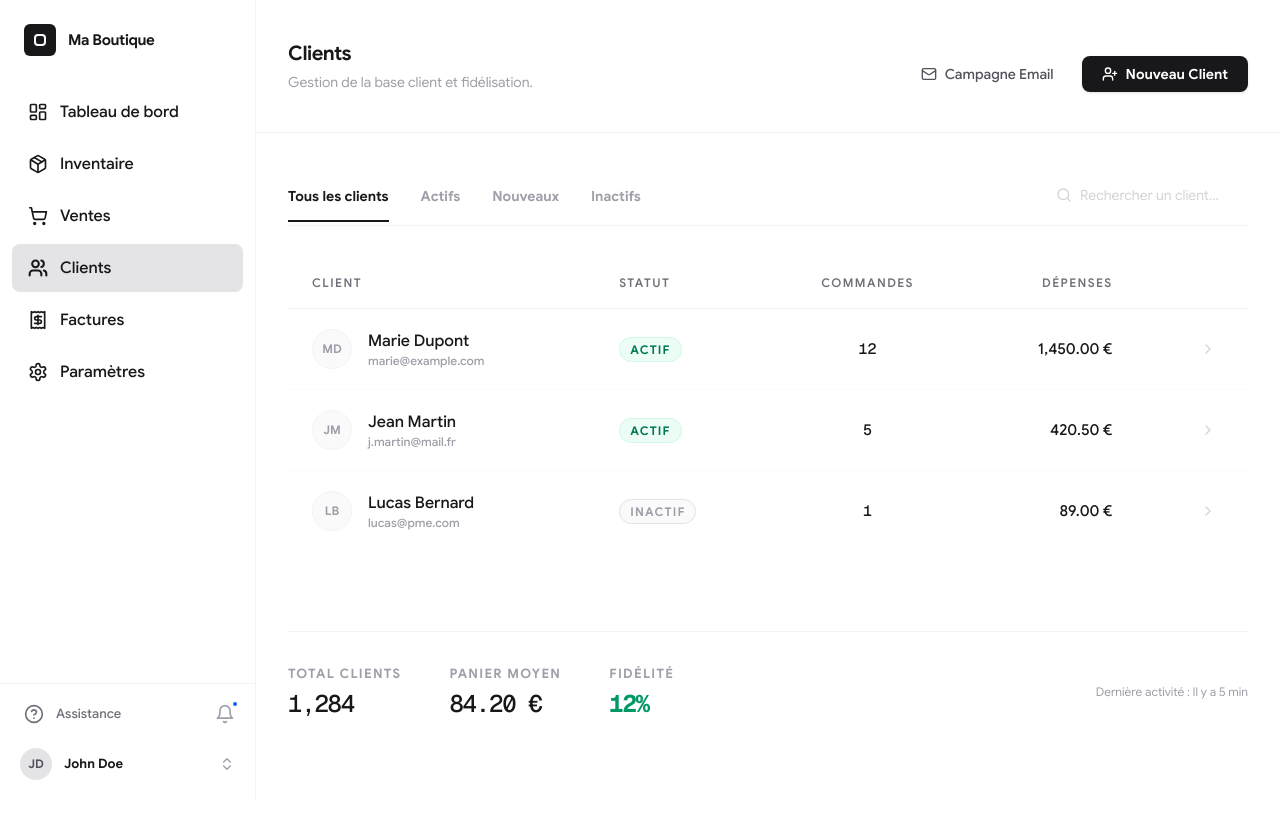
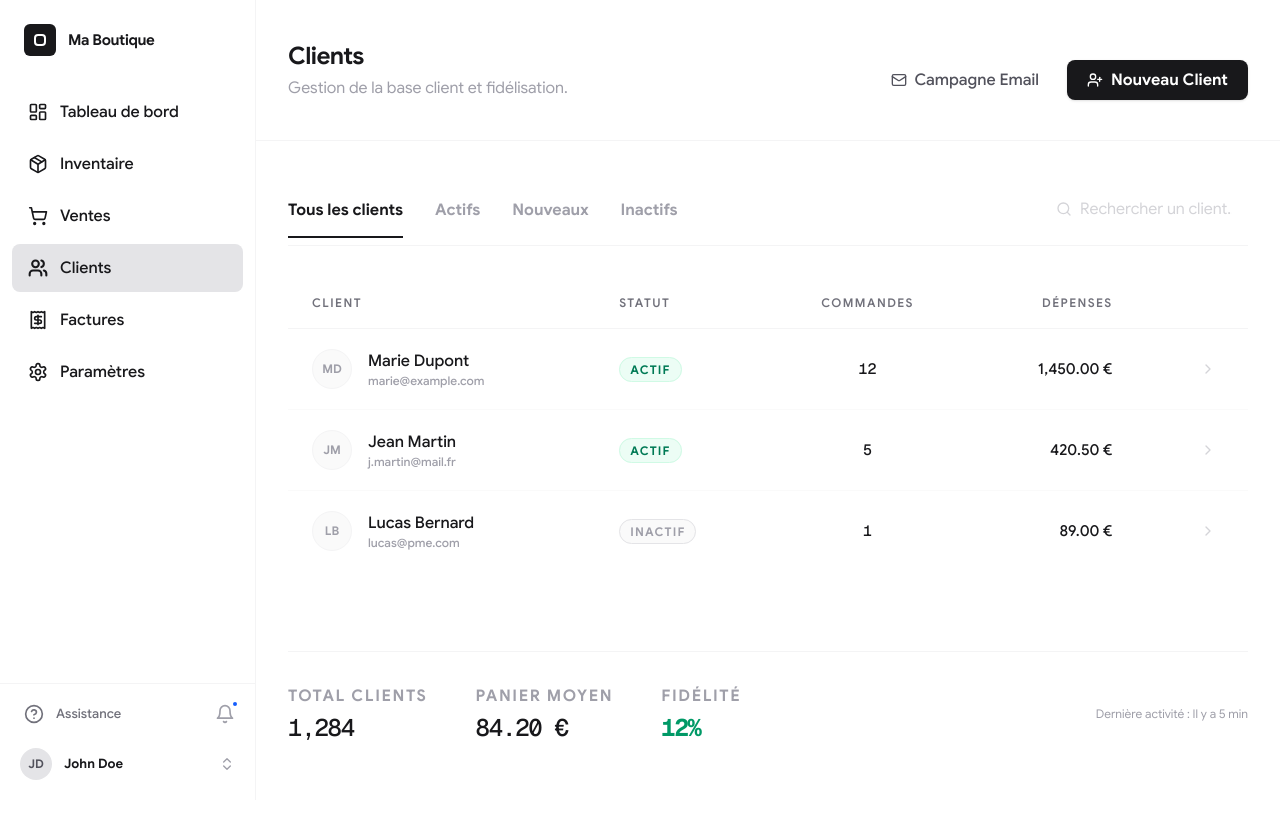
Before and after one commit to Salimkaneki/app.stockmasterr.com, a Next.js app: page /dashboard/customers in a window 1280 px wide. Shown: the top 818 px of the page. Built offline with nearby package versions, Linux system fonts and the light colour scheme.

Commit message:
ui: increase font sizes across admin pages for better readability

```diff
--- a/app/(admin)/dashboard/customers/page.tsx
+++ b/app/(admin)/dashboard/customers/page.tsx
@@ -88,15 +88,15 @@ export default function CustomersPage() {
       <div className="border-b border-zinc-100 px-8 py-10">
         <div className="max-w-350 mx-auto flex justify-between items-end">
           <div>
-            <h1 className="text-xl font-bold tracking-tight">Clients</h1>
-            <p className="text-zinc-400 text-sm mt-1 font-['Google_Sans']">Gestion de la base client et fidélisation.</p>
+            <h1 className="text-2xl font-bold tracking-tight">Clients</h1>
+            <p className="text-zinc-400 text-base mt-1 font-['Google_Sans']">Gestion de la base client et fidélisation.</p>
           </div>
           <div className="flex gap-3">
-            <button className="flex items-center gap-2 px-4 py-2 text-sm font-medium text-zinc-600 hover:text-zinc-900 transition-colors">
+            <button className="flex items-center gap-2 px-4 py-2 text-base font-medium text-zinc-600 hover:text-zinc-900 transition-colors">
               <LuMail className="w-4 h-4" />
               Campagne Email
             </button>
-            <button className="bg-zinc-900 text-white px-5 py-2 rounded-lg text-sm font-bold hover:bg-zinc-800 transition-all shadow-sm flex items-center gap-2">
+            <button className="bg-zinc-900 text-white px-5 py-2 rounded-lg text-base font-bold hover:bg-zinc-800 transition-all shadow-sm flex items-center gap-2">
               <LuUserPlus className="w-4 h-4" />
               Nouveau Client
             </button>
@@ -113,7 +113,7 @@ export default function CustomersPage() {
               <button
                 key={tab}
                 onClick={() => setActiveTab(tab)}
-                className={`text-sm font-bold pb-4 -mb-4.25 transition-colors relative font-['Google_Sans'] ${
+                className={`text-base font-bold pb-4 -mb-4.25 transition-colors relative font-['Google_Sans'] ${
                   activeTab === tab ? "text-zinc-900" : "text-zinc-400 hover:text-zinc-600"
                 }`}
               >
@@ -128,7 +128,7 @@ export default function CustomersPage() {
             <input
               type="text"
               placeholder="Rechercher un client..."
-              className="pl-6 pr-4 py-1 text-sm outline-none bg-transparent placeholder:text-zinc-300 w-48 focus:w-64 transition-all font-['Google_Sans']"
+              className="pl-6 pr-4 py-2 text-base outline-none bg-transparent placeholder:text-zinc-300 w-48 focus:w-64 transition-all font-['Google_Sans']"
             />
           </div>
         </div>
@@ -144,15 +144,15 @@ export default function CustomersPage() {
         <div className="mt-20 pt-8 border-t border-zinc-100 flex justify-between items-center text-zinc-400">
             <div className="flex gap-12">
                 <div>
-                    <p className="text-[13px] font-bold uppercase tracking-widest mb-1 font-['Google_Sans']">Total Clients</p>
+                    <p className="text-base font-bold uppercase tracking-widest mb-1 font-['Google_Sans']">Total Clients</p>
                     <p className="text-zinc-900 text-2xl font-mono font-medium tracking-tighter">1,284</p>
                 </div>
                 <div>
-                    <p className="text-[13px] font-bold uppercase tracking-widest mb-1 font-['Google_Sans']">Panier Moyen</p>
+                    <p className="text-base font-bold uppercase tracking-widest mb-1 font-['Google_Sans']">Panier Moyen</p>
                     <p className="text-zinc-900 text-2xl font-mono font-medium tracking-tighter">84.20 €</p>
                 </div>
                 <div>
-                    <p className="text-[13px] font-bold uppercase tracking-widest mb-1 font-['Google_Sans']">Fidélité</p>
+                    <p className="text-base font-bold uppercase tracking-widest mb-1 font-['Google_Sans']">Fidélité</p>
                     <p className="text-emerald-600 text-2xl font-mono font-bold tracking-tighter">12%</p>
                 </div>
             </div>
--- a/app/(admin)/dashboard/inventory/page.tsx
+++ b/app/(admin)/dashboard/inventory/page.tsx
@@ -88,15 +88,15 @@ export default function InventoryPage() {
       <div className="border-b border-zinc-100 px-8 py-10">
         <div className="max-w-350 mx-auto flex justify-between items-end">
           <div>
-            <h1 className="text-xl font-bold tracking-tight">Inventaire</h1>
-            <p className="text-zinc-400 text-sm mt-1 font-['Google_Sans']">Gestion des stocks et catalogue produits.</p>
+            <h1 className="text-2xl font-bold tracking-tight">Inventaire</h1>
+            <p className="text-zinc-400 text-base mt-1 font-['Google_Sans']">Gestion des stocks et catalogue produits.</p>
           </div>
           <div className="flex gap-3">
-            <button className="flex items-center gap-2 px-4 py-2 text-sm font-medium text-zinc-600 hover:text-zinc-900 transition-colors">
+            <button className="flex items-center gap-2 px-4 py-2 text-base font-medium text-zinc-600 hover:text-zinc-900 transition-colors">
               <LuDownload className="w-4 h-4" />
               Exporter
             </button>
-            <button className="bg-zinc-900 text-white px-5 py-2 rounded-lg text-sm font-bold hover:bg-zinc-800 transition-all shadow-sm flex items-center gap-2">
+            <button className="bg-zinc-900 text-white px-5 py-2 rounded-lg text-base font-bold hover:bg-zinc-800 transition-all shadow-sm flex items-center gap-2">
               <LuPlus className="w-4 h-4" />
               Créer un article
             </button>
@@ -113,7 +113,7 @@ export default function InventoryPage() {
               <button
                 key={tab}
                 onClick={() => setActiveTab(tab)}
-                className={`text-sm font-bold pb-4 -mb-4.25 transition-colors relative font-['Google_Sans'] ${
+                className={`text-base font-bold pb-4 -mb-4.25 transition-colors relative font-['Google_Sans'] ${
                   activeTab === tab ? "text-zinc-900" : "text-zinc-400 hover:text-zinc-600"
                 }`}
               >
@@ -128,7 +128,7 @@ export default function InventoryPage() {
             <input
               type="text"
               placeholder="Nom, SKU..."
-              className="pl-6 pr-4 py-1 text-sm outline-none bg-transparent placeholder:text-zinc-300 w-48 focus:w-64 transition-all font-['Google_Sans']"
+              className="pl-6 pr-4 py-2 text-base outline-none bg-transparent placeholder:text-zinc-300 w-48 focus:w-64 transition-all font-['Google_Sans']"
             />
           </div>
         </div>
--- a/app/(admin)/dashboard/invoices/page.tsx
+++ b/app/(admin)/dashboard/invoices/page.tsx
@@ -81,15 +81,15 @@ export default function InvoicesPage() {
       <div className="border-b border-zinc-100 px-8 py-10">
         <div className="max-w-350 mx-auto flex justify-between items-end">
           <div>
-            <h1 className="text-xl font-bold tracking-tight">Facturation</h1>
-            <p className="text-zinc-400 text-sm mt-1">Historique des transactions et documents.</p>
+            <h1 className="text-2xl font-bold tracking-tight">Facturation</h1>
+            <p className="text-zinc-400 text-base mt-1">Historique des transactions et documents.</p>
           </div>
           <div className="flex gap-3">
-            <button className="flex items-center gap-2 px-4 py-2 text-sm font-medium text-zinc-600 hover:text-zinc-900 transition-colors">
+            <button className="flex items-center gap-2 px-4 py-2 text-base font-medium text-zinc-600 hover:text-zinc-900 transition-colors">
               <LuDownload className="w-4 h-4" />
               Exporter (.csv)
             </button>
-            <button className="bg-zinc-900 text-white px-5 py-2 rounded-lg text-sm font-bold hover:bg-zinc-800 transition-all shadow-sm flex items-center gap-2">
+            <button className="bg-zinc-900 text-white px-5 py-2 rounded-lg text-base font-bold hover:bg-zinc-800 transition-all shadow-sm flex items-center gap-2">
               <LuPlus className="w-4 h-4" />
               Nouvelle Facture
             </button>
@@ -106,7 +106,7 @@ export default function InvoicesPage() {
               <button
                 key={tab}
                 onClick={() => setActiveTab(tab)}
-                className={`text-sm font-bold pb-4 -mb-4.25 transition-colors relative ${
+                className={`text-base font-bold pb-4 -mb-4.25 transition-colors relative ${
                   activeTab === tab ? "text-zinc-900" : "text-zinc-400 hover:text-zinc-600"
                 }`}
               >
@@ -121,7 +121,7 @@ export default function InvoicesPage() {
             <input
               type="text"
               placeholder="Rechercher..."
-              className="pl-6 pr-4 py-1 text-sm outline-none bg-transparent placeholder:text-zinc-300 w-48 focus:w-64 transition-all"
+              className="pl-6 pr-4 py-2 text-base outline-none bg-transparent placeholder:text-zinc-300 w-48 focus:w-64 transition-all"
             />
           </div>
         </div>
--- a/app/(admin)/dashboard/page.tsx
+++ b/app/(admin)/dashboard/page.tsx
@@ -60,7 +60,7 @@ export default function DashboardPage() {
           <h1 className="text-5xl font-medium tracking-tighter text-zinc-900 mb-2 font-['Google_Sans']">
             Dashboard<span className="text-zinc-200">.</span>
           </h1>
-          <p className="text-zinc-400 text-sm font-medium">Analyse consolidée de votre activité en temps réel.</p>
+          <p className="text-zinc-400 text-base font-medium">Analyse consolidée de votre activité en temps réel.</p>
         </div>
       </div>
 
@@ -72,8 +72,8 @@ export default function DashboardPage() {
           {/* SECTION PRINCIPALE (8/12) */}
           <div className="lg:col-span-8">
             <div className="flex items-end justify-between mb-10">
-              <h2 className="text-xs font-black uppercase tracking-[0.3em] text-zinc-900">Ventes Récentes</h2>
-              <button className="text-[11px] font-bold text-zinc-400 hover:text-zinc-900 flex items-center gap-2 transition-all group">
+              <h2 className="text-sm font-black uppercase tracking-[0.3em] text-zinc-900">Ventes Récentes</h2>
+              <button className="text-sm font-bold text-zinc-400 hover:text-zinc-900 flex items-center gap-2 transition-all group">
                 VOIR TOUT <LuArrowRight className="w-3 h-3 group-hover:translate-x-1 transition-transform" />
               </button>
             </div>
```
Also changed, not shown: app/(admin)/dashboard/sales/page.tsx (+6 -6 lines).
